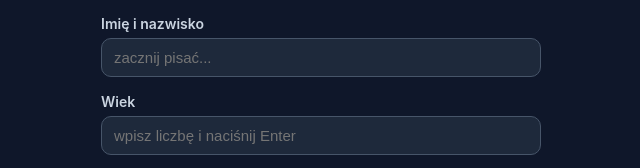
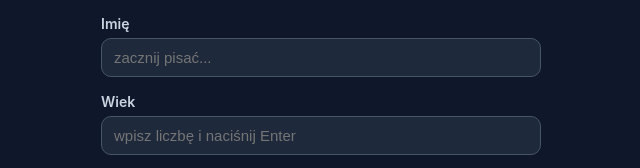
Before and after one commit to twoszop/gra2, a plain HTML site: page index.html in a window 1280 px wide. Shown: the part 531-699 px from the top of the page, 319-959 px from the left. Drawn offline with Linux system fonts and the light colour scheme.

Commit message:
Update index.html

```diff
--- a/index.html
+++ b/index.html
@@ -163,7 +163,7 @@ function rysujGre() {
 
   let html = "";
   // IMIĘ
-  html += '<div class="pole"><label>Imię i nazwisko</label>';
+  html += '<div class="pole"><label>Imię</label>';
   html += '<input id="inpImie" placeholder="' + (okImie ? "✓ odgadnięte" : "zacznij pisać...") + '"' +
           (okImie ? " disabled" : "") + ' oninput="podpowiedzImie(this.value)" autocomplete="off">';
   html += '<div class="sugestie" id="sugImie" style="display:none"></div>';
```
